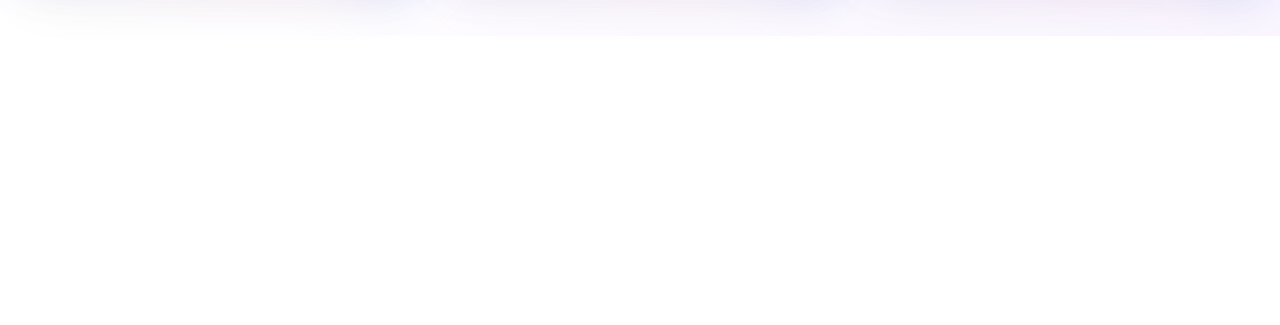
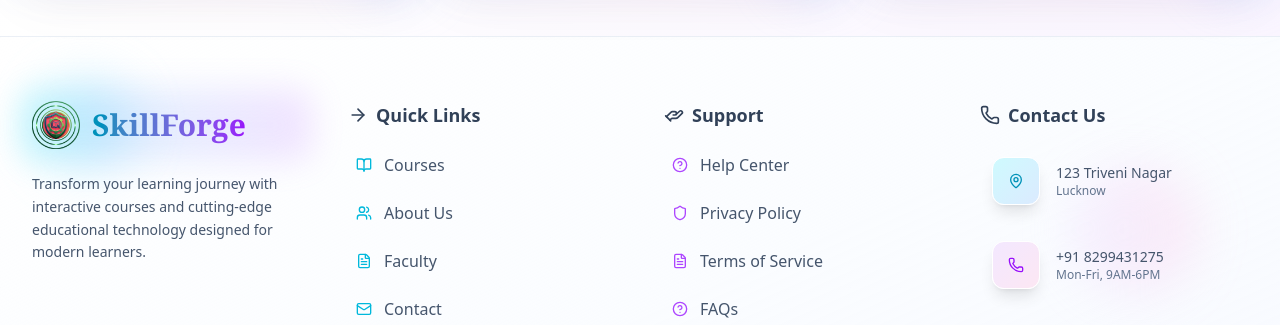
Before and after one commit to smRid/LMS-MERN, a React (Vite) app in the folder frontend/: page / in a window 1280 px wide. Shown: the part 2467-2792 px from the top of the page. Before the commit the page ends 2503 px from the top, so only its background shows below. Built offline with nearby package versions, Linux system fonts and the light colour scheme; no server answers.

Commit message:
add Footer component and integrate it into Home page

```diff
--- /dev/null
+++ b/frontend/src/components/Footer.jsx
@@ -0,0 +1,284 @@
+import React from "react";
+import {
+  footerStyles,
+  footerBackgroundStyles,
+  contactIconGradients,
+  iconColors,
+  footerCustomStyles,
+} from "../assets/dummyStyles";
+import {
+  socialIcons,
+  quickLinks,
+  supportLinks,
+  contactInfo,
+} from "../assets/dummyFooter";
+import Logo from '../assets/Logo.png'
+
+import {
+  Twitter,
+  Instagram,
+  Linkedin,
+  Mail,
+  Phone,
+  MapPin,
+  ArrowRight,
+  BookOpen,
+  Users,
+  FileText,
+  HelpCircle,
+  Shield,
+  HandHelping,
+} from "lucide-react";
+
+const iconMap = {
+  Twitter,
+  Instagram,
+  Linkedin,
+  Mail,
+  Phone,
+  MapPin,
+  ArrowRight,
+  BookOpen,
+  Users,
+  FileText,
+  HelpCircle,
+  Shield,
+  HandHelping,
+};
+
+const Footer = () => {
+  return (
+    <footer className={footerStyles.footer}>
+        <div className={footerBackgroundStyles.backgroundContainer}>
+            <div className={footerBackgroundStyles.floatingOrb1}></div>
+            <div className={footerBackgroundStyles.floatingOrb2}></div>
+            <div className={footerBackgroundStyles.floatingOrb3}></div>
+            <div className={footerBackgroundStyles.floatingOrb4}></div>
+
+            {/* subtle grid overlay, reduce opacity on small screens */}
+            <div className={footerBackgroundStyles.gridOverlay}>
+            <div
+                className="w-full h-full"
+                style={{
+                backgroundImage: `linear-gradient(rgba(99, 102, 241, 0.1) 1px, transparent 1px),
+                    linear-gradient(90deg, rgba(99, 102, 241, 0.1) 1px, transparent 1px)`,
+                backgroundSize: "50px 50px",
+                }}
+            />
+            </div>
+        </div>
+
+
+        <div className={footerStyles.container}>
+        <div className={footerStyles.grid}>
+            <div className={footerStyles.brandSection}>
+            <div className={footerStyles.brandTransform}>
+                <div className={footerStyles.brandContainer}>
+                <div className={footerStyles.brandGradient}></div>
+
+                <div className="relative font-serif flex items-center gap-3">
+                    <img src={Logo} alt="logo" className="w-12 h-12" />
+                    <h3 className={footerStyles.brandTitle}>SkillForge</h3>
+                </div>
+                </div>
+                <p className={footerStyles.brandDescription}>
+                    Transform your learning journey with interactive courses and cutting-edge educational technology designed for modern learners.
+                </p>
+            </div>
+            </div>
+            {/* quick links */}
+            <div>
+            <h4 className={`${footerStyles.sectionHeader} ${iconColors.cyan}`}>
+                <ArrowRight className={footerStyles.sectionIcon} />
+                Quick Links
+            </h4>
+
+
+            <ul className={footerStyles.linksList}>
+            {quickLinks.map((link, index) => {
+                const Icon = iconMap[link.iconKey] || ArrowRight;
+
+                return (
+                <li key={link.name}>
+                    <a
+                    href={link.href}
+                    className={`${footerStyles.linkItem} ${iconColors.cyan}`}
+                    style={{
+                        transitionDelay: `${index * 80}ms`,
+                    }}
+                    >
+                        <Icon
+                            className={`${footerStyles.linkIcon} ${iconColors.cyan}`}
+                        />
+                        <span className="truncate">{link.name}</span>
+                    </a>
+                </li>
+                );
+            })}
+            </ul>
+            </div>
+
+
+            {/* Support links */}
+            <div>
+            <h4 className={`${footerStyles.sectionHeader} ${iconColors.purple}`}>
+                <HandHelping className={footerStyles.sectionIcon} />
+                Support
+            </h4>
+
+
+            <ul className={footerStyles.linksList}>
+            {supportLinks.map((link, index) => {
+                const Icon = iconMap[link.iconKey] || HelpCircle;
+
+                return (
+                <li key={link.name}>
+                    <a
+                    href={link.href}
+                    className={`${footerStyles.linkItem} ${iconColors.purple}`}
+                    style={{
+                        transitionDelay: `${index * 80}ms`,
+                    }}
+                    >
+                        <Icon
+                            className={`${footerStyles.linkIcon} ${iconColors.purple}`}
+                        />
+                        <span className="truncate">{link.name}</span>
+                    </a>
+                </li>
+                );
+            })}
+            </ul>
+            </div>
+            {/* contact info */}
+            <div>
+            <h4
+                className={` ${footerStyles.sectionHeader} ${iconColors.emerald} `}
+            >
+                <Phone className={footerStyles.sectionIcon} />
+                Contact Us
+            </h4>
+
+            <div className={footerStyles.contactSpace}>
+            <div className={footerStyles.contactItem}>
+                <div
+                className={`${footerStyles.contactIconContainer} ${contactIconGradients.address}`}
+                >
+                <MapPin
+                    className={`${footerStyles.contactIcon} ${iconColors.cyan600}`}
+                />
+                </div>
+                <div className={footerStyles.contactTextContainer}>
+                <p className={footerStyles.contactTextPrimary}>
+                    {contactInfo.addressLine1}
+                </p>
+                <p className={footerStyles.contactTextSecondary}>
+                    {contactInfo.city}
+                </p>
+                </div>
+            </div>
+
+            <div className={footerStyles.contactItem}>
+                <div
+                className={`${footerStyles.contactIconContainer} ${contactIconGradients.phone}`}
+                >
+                <Phone
+                    className={`${footerStyles.contactIcon} ${iconColors.purple600}`}
+                />
+                </div>
+                <div className={footerStyles.contactTextContainer}>
+                <p className={footerStyles.contactTextPrimary}>
+                    {contactInfo.phone}
+                </p>
+                <p className={footerStyles.contactTextSecondary}>
+                    {contactInfo.phoneHours}
+                </p>
+                </div>
+            </div>
+
+            <div className={footerStyles.contactItem}>
+                <div
+                className={`${footerStyles.contactIconContainer} ${contactIconGradients.email}`}
+                >
+                <Mail
+                    className={`${footerStyles.contactIcon} ${iconColors.emerald600}`}
+                />
+                </div>
+                <div className={footerStyles.contactTextContainer}>
+                <p className={footerStyles.contactTextPrimary}>
+                    {contactInfo.email}
+                </p>
+                </div>
+            </div>
+
+            </div>
+            </div>
+        </div>
+               {/* subtle grid overlay, reduce opacity on small screens */}
+        <div className={footerBackgroundStyles.gridOverlay}>
+          <div
+            className="w-full h-full"
+            style={{
+              backgroundImage: `linear-gradient(rgba(99, 102, 241, 0.1) 1px, transparent 1px),
+                              linear-gradient(90deg, rgba(99, 102, 241, 0.1) 1px, transparent 1px)`,
+              backgroundSize: "50px 50px",
+            }}
+          />
+        </div>
+
+        {/* Socials  */}
+        <div className={footerStyles.socialSection}>
+             <div className={footerStyles.socialContainer}>
+        <div className={footerStyles.socialIconsContainer}>
+            {socialIcons.map((social, index) => {
+            const IconComponent = iconMap[social.iconKey] || Twitter;
+            return (
+                <a
+                key={social.name}
+                href={social.url}
+                aria-label={social.name}
+                className={footerStyles.socialIconLink}
+                style={{ animationDelay: `${index * 80}ms` }}
+                >
+                {/* subtle hover overlay only matters on pointer devices */}
+                <div
+                    className={`${footerStyles.socialIconContainer} ${social.bgColor}`}
+                >
+                    <div className={footerStyles.socialIconInner}>
+                    <IconComponent className={footerStyles.socialIcon} />
+                    </div>
+
+                    {/* small tooltip on hover for pointer devices; hidden on touch by default */}
+                    <div className={footerStyles.socialTooltip}>
+                    {social.name}
+                    <div className={footerStyles.socialTooltipArrow} />
+                    </div>
+                </div>
+                </a>
+            );
+            })}
+        </div>
+        <div className={footerStyles.designCredit}>
+        <div className={footerStyles.designCreditContainer}>
+            <div className={footerStyles.designCreditGradient}></div>
+            <p className={footerStyles.designCreditText}>
+            Designed by{" "}
+            <a
+                href={contactInfo.website}
+                target="_blank"
+                className={footerStyles.designCreditLink}
+            >
+                {contactInfo.designBy}
+            </a>
+            </p>
+        </div>
+        </div>
+        </div>
+        </div>
+        </div>
+        <style>{footerCustomStyles}</style>
+    </footer>
+  )
+};
+
+export default Footer;
--- a/frontend/src/pages/Home.jsx
+++ b/frontend/src/pages/Home.jsx
@@ -2,6 +2,7 @@
 import Banner from '../components/Banner'
 import HomeCourses from '../components/HomeCourses'
 import Testimonial from '../components/Testimonial'
+import Footer from '../components/Footer'
 
 const Home = () => {
   return (
@@ -10,6 +11,7 @@
         <Banner />
         <HomeCourses />
         <Testimonial />
+        <Footer />
     </div>
   )
 }
```
